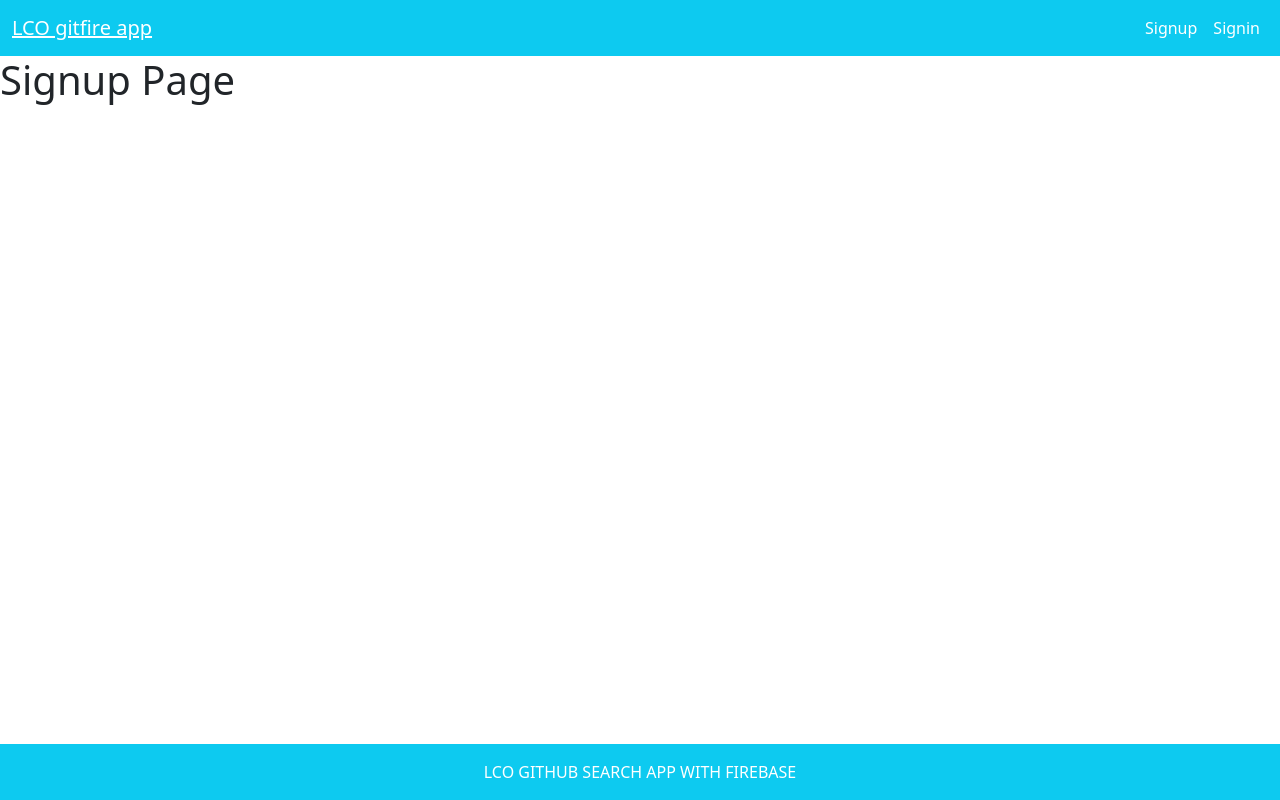
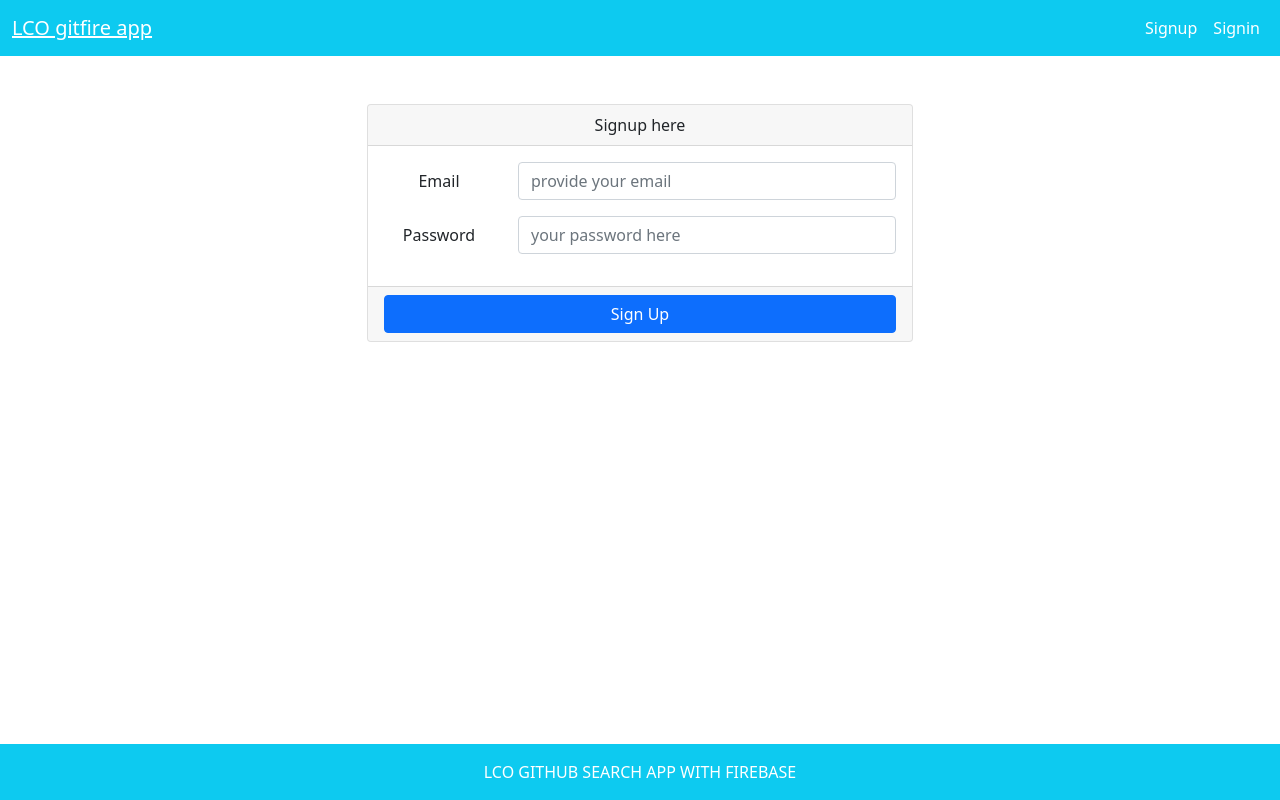
Before and after one commit to kiran226/github-firebase, a React (Create React App) app: page /signup in a window 1280 px wide. Built offline with nearby package versions, Linux system fonts and the light colour scheme.

Commit message:
adding signup and logout using firebase

```diff
--- a/src/App.js
+++ b/src/App.js
@@ -10,8 +10,8 @@
 import 'react-toastify/dist/ReactToastify.min.css'
 
 //firebase
-import firebase from 'firebase/app';
-import 'firebase/auth'
+import firebase from 'firebase/compat/app';
+import 'firebase/compat/auth'
 
 //components
 import Home from './pages/Home';
@@ -26,7 +26,7 @@
 
 import firebaseConfig from './config/firebaseConig'
 //init firebase
-firebase.initializeApp(firebaseConfig);
+firebase.initializeApp(firebaseConfig)
 
 const App = () =>{
   const [user,setUser] = useState(null);
--- a/src/layout/Header.js
+++ b/src/layout/Header.js
@@ -33,7 +33,7 @@
                 <Nav className="ms-auto" navbar>
                 {context.user ? (
                     <NavItem>
-                        <NavLink tag={Link} to="/" className="text-white">
+                        <NavLink tag={Link} onClick={()=>{context.setUser(null)}} to="/" className="text-white">
                             Logout
                         </NavLink>
                     </NavItem>
@@ -41,13 +41,13 @@
                     ) :(
                         <React.Fragment>
                         <NavItem>
-                        <NavLink tag={Link} to="/" className="text-white">
+                        <NavLink tag={Link} to="/signup" className="text-white">
                             Signup
                         </NavLink>
                     </NavItem>
 
                     <NavItem>
-                        <NavLink tag={Link} to="/" className="text-white">
+                        <NavLink tag={Link} to="/signin" className="text-white">
                             Signin
                         </NavLink>
                     </NavItem>
--- a/src/pages/Signup.js
+++ b/src/pages/Signup.js
@@ -1,10 +1,90 @@
-import React from 'react';
+import React, { useContext, useState } from 'react';
+import { Container,Form,Button,FormGroup,Label,Col,Input,Row,Card,CardBody,CardFooter,CardHeader } from 'reactstrap';
+
+import firebase from 'firebase/compat/app'
+import {UserContext} from '../context/UserContext';
+import {toast} from 'react-toastify'
+import {Redirect} from 'react-router-dom'
 
 const Signup=()=>{
-    return(
-        <div>
-            <h1>Signup Page</h1>
-        </div>
-    )
+    const context = useContext(UserContext);
+    const[email,setEmail] = useState('')
+    const[password,setPassword] = useState('');
+
+    const handleSignup=()=>{
+        firebase
+        .auth()
+        .createUserWithEmailAndPassword(email,password)
+        .then(res=>{
+            console.log(res);
+            context.setUser({email : res.user.email , uid: res.user.uid })
+        } )
+        .catch(error=>{
+            console.log(error);
+            toast(error.message,{
+                type:'error'
+            })
+        })
+    }
+
+    const handleSubmit=(e)=>{
+        e.preventDefault();
+        handleSignup();
+    }
+
+    if(context.user?.uid){
+        return <Redirect to="/" />
+    }
+    return (
+		<Container className='text-center'>
+			<Row>
+				<Col lg={6} className='offset-lg-3 mt-5'>
+					<Card>
+						<Form onSubmit={handleSubmit}>
+							<CardHeader className=''>Signup here</CardHeader>
+							<CardBody>
+								<FormGroup row>
+									<Label for='email' sm={3}>
+										Email
+									</Label>
+									<Col sm={9}>
+										<Input
+											type='email'
+											name='email'
+											id='email'
+											placeholder='provide your email'
+											value={email}
+											onChange={e => setEmail(e.target.value)}
+										/>
+									</Col>
+								</FormGroup>
+								<FormGroup row>
+									<Label for='password' sm={3}>
+										Password
+									</Label>
+									<Col sm={9}>
+										<Input
+											type='password'
+											name='password'
+											id='password'
+											placeholder='your password here'
+											value={password}
+											onChange={e => setPassword(e.target.value)}
+										/>
+									</Col>
+								</FormGroup>
+							</CardBody>
+							<CardFooter>
+								<Button type='submit' block color='primary'>
+									Sign Up
+								</Button>
+							</CardFooter>
+						</Form>
+					</Card>
+				</Col>
+			</Row>
+		</Container>
+	);
+
 }
 export default Signup;
```
